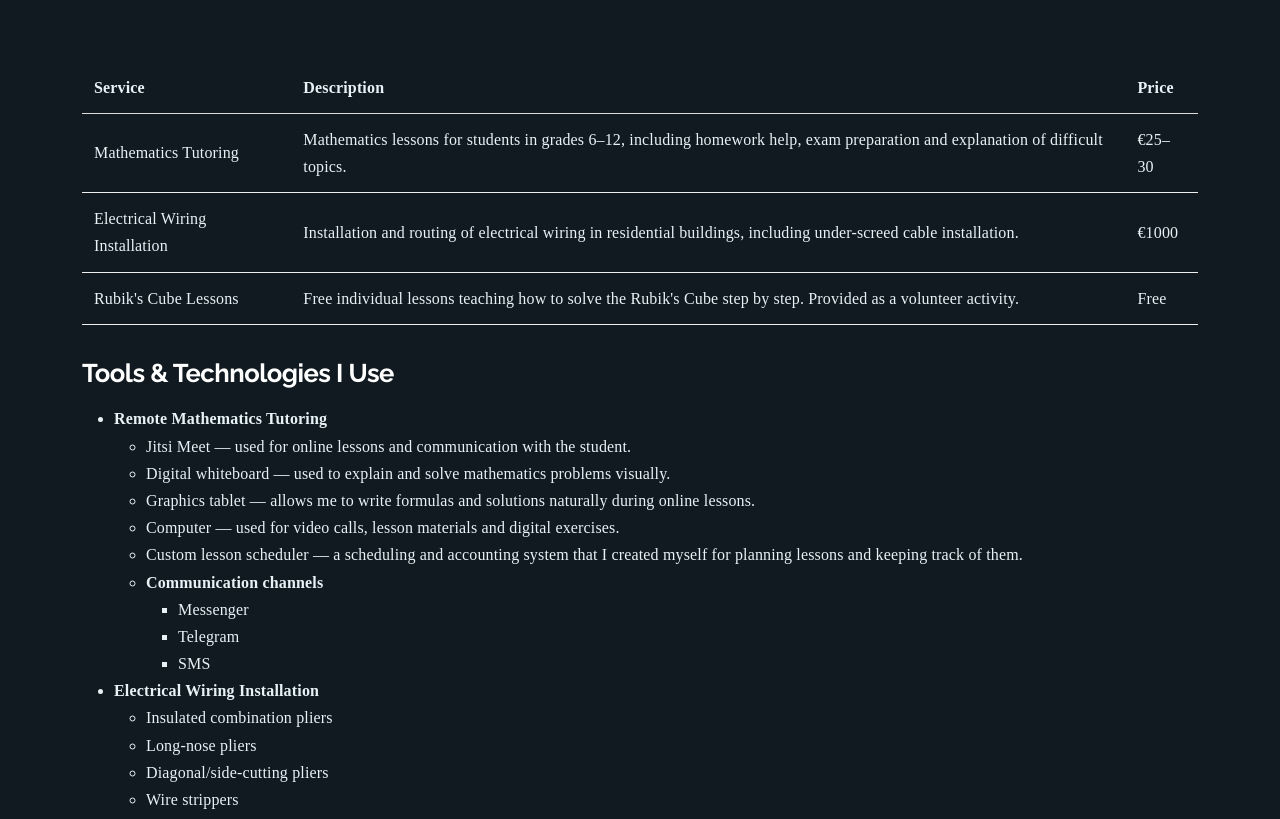
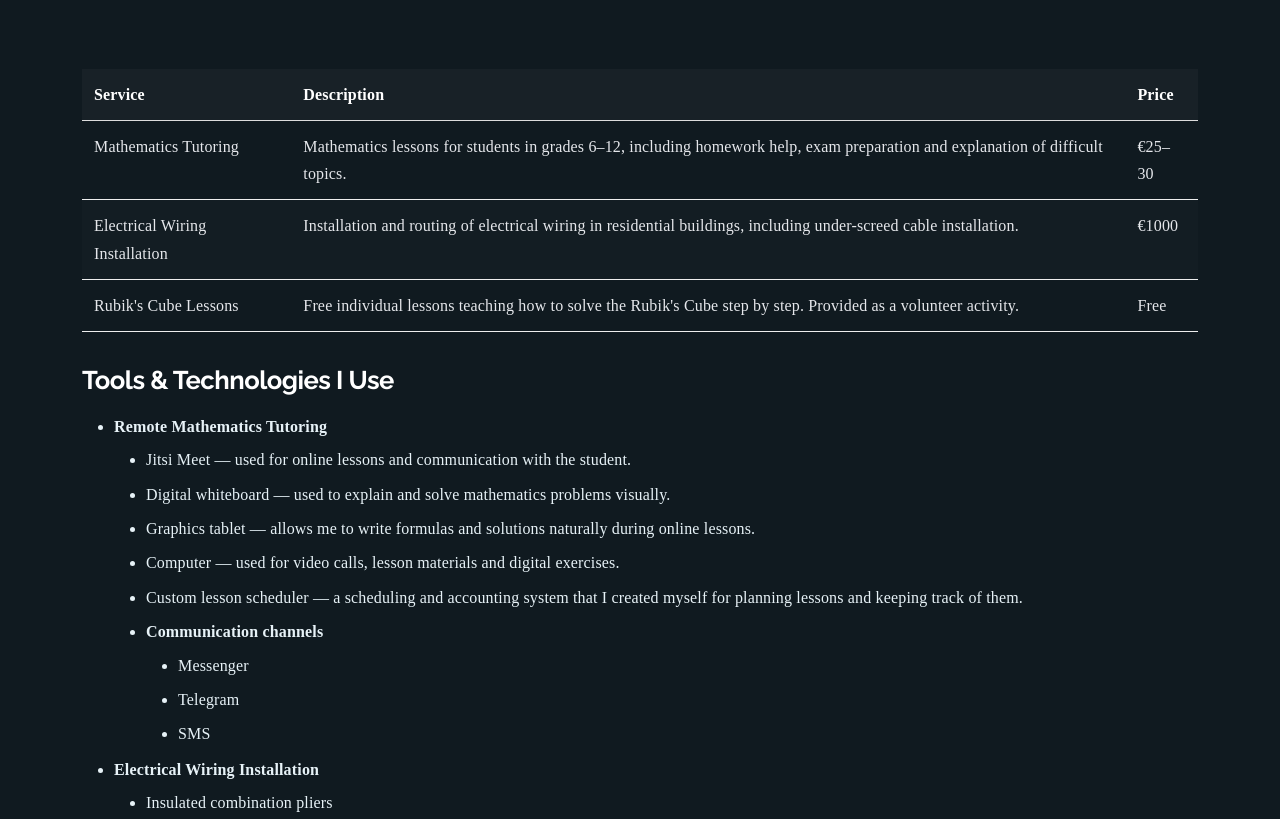
Before and after one commit to tyomachka/tyomachka.github.io, a plain HTML site: page services.html in a window 1280 px wide. Shown: the part 316-1135 px from the top of the page. Drawn offline with Linux system fonts and the light colour scheme.

Commit message:
labo_8_pakeitimai_papildomai
Co-authored-by: Copilot <copilot@github.com>

```diff
--- a/assets/css/custom.css
+++ b/assets/css/custom.css
@@ -81,6 +81,66 @@ p b {
 .portfolio-item p,
 .contact-section p {
   color: var(--muted-text);
+}
+
+# 1 pap
+ul,
+ol {
+  margin: 1rem 0 1.5rem;
+  padding-left: 1.4rem;
+}
+
+ul {
+  list-style: disc;
+}
+
+ol {
+  list-style: decimal;
+}
+
+ul li,
+ol li {
+  margin-bottom: 0.45rem;
+}
+
+ul ul,
+ol ul,
+ul ol,
+ol ol {
+  margin-top: 0.4rem;
+  margin-bottom: 0.5rem;
+}
+
+# 2 pap
+table {
+  width: 100%;
+  border-collapse: collapse;
+  margin-bottom: 2rem;
+}
+
+table thead th {
+  background: rgba(255, 255, 255, 0.03);
+  color: #ffffff;
+  text-align: left;
+  padding: 0.85rem 0.9rem;
+  border-bottom: 1px solid rgba(255, 255, 255, 0.15);
+  font-weight: 600;
+}
+
+table tbody td {
+  padding: 0.9rem 0.9rem;
+  text-align: left;
+  vertical-align: top;
+  border-bottom: 1px solid rgba(255, 255, 255, 0.08);
+  color: #e5e7eb;
+}
+
+table tbody tr:nth-child(even) {
+  background: rgba(255, 255, 255, 0.01);
+}
+
+table tbody tr:hover {
+  background: rgba(255, 255, 255, 0.02);
 }
 
 # 4
```
